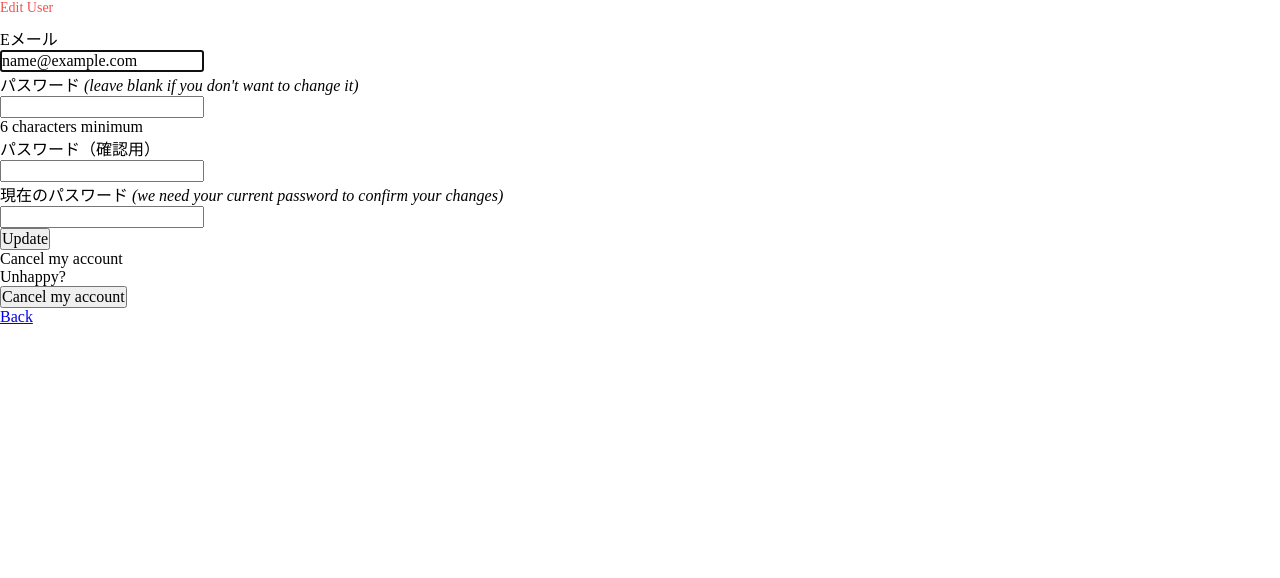
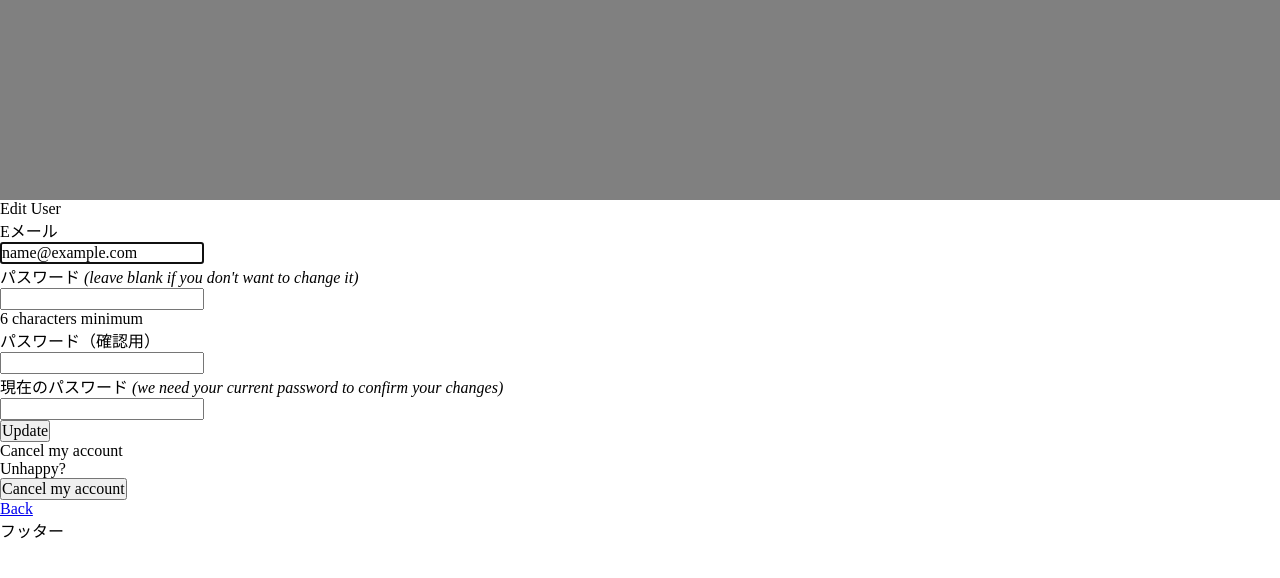
Before and after one commit to MasahiroTakata/chat-space, a Rails app: page /users/edit in a window 1280 px wide. Shown: the top 578 px of the page. Run offline with Rails 7, Linux system fonts and the light colour scheme; the visitor is signed in with stand-in values (Sample User, id 1); style sheets or scripts are compiled from the project's sources; some libraries are stand-ins or nearby versions.

```diff
--- a/app/assets/stylesheets/application.scss
+++ b/app/assets/stylesheets/application.scss
@@ -1,15 +1,15 @@
 @import "reset";
 @import "config/colors";
-@import "modules/messages";
-@import "side_bar";
-@import "main_chat";
-@import "modules/user";
-@import "modules/flash";
-@import "modules/group";
 
 /* アイコンが使える */
 @import "font-awesome-sprockets";
 @import "font-awesome";
+
 .wrapper{
   display: flex;
 }
+header{
+  width: 100%;
+  height: 200px;
+  background-color: gray;
+}
--- a/app/controllers/messages_controller.rb
+++ b/app/controllers/messages_controller.rb
@@ -5,7 +5,6 @@ class MessagesController < ApplicationController
     @message = Message.new
     @messages = @group.messages.includes(:user)
     @group = Group.find(params[:group_id])
-
   end
 
   def create
--- a/app/views/layouts/application.html.haml
+++ b/app/views/layouts/application.html.haml
@@ -2,10 +2,15 @@
 %html
   %head
     %meta{:content => "text/html; charset=UTF-8", "http-equiv" => "Content-Type"}/
-    %title ChatSpace
+    %title 【最終課題】フリマアプリ
     = csrf_meta_tags
     = stylesheet_link_tag    'application', media: 'all'
     = javascript_include_tag 'application'
+  %header{:class => "pcHeader"}
+
   %body
     = render 'layouts/notifications'
     = yield
+
+  %footer
+  フッター
```
Also changed, not shown: Gemfile.lock.
